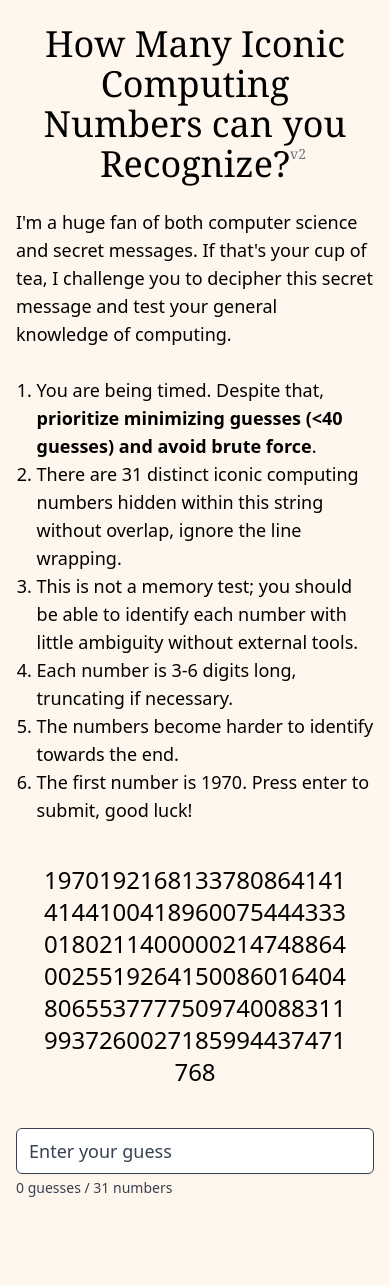
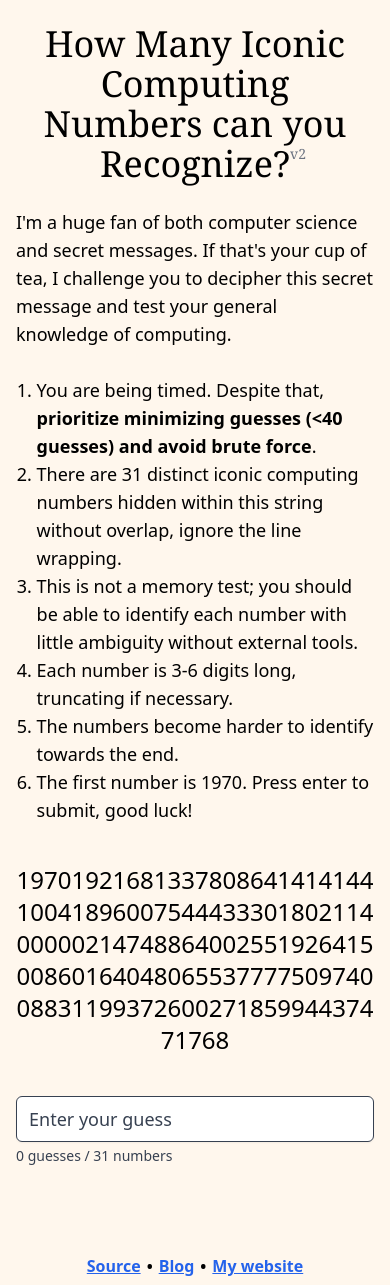
Before and after one commit to ArhanChaudhary/iconic-computing-numbers, a SvelteKit app: page / in a window 390 px wide. Shown: the top 1285 px of the page. Built offline with nearby package versions, Linux system fonts and the light colour scheme; a web font is replaced by a local one.

Commit message:
fix padding on mobile

```diff
--- a/src/routes/+page.svelte
+++ b/src/routes/+page.svelte
@@ -183,7 +183,7 @@
 		<li>The first number is 1970. Press enter to submit, good luck!</li>
 	</ol>
 </div>
-<div class="text-2xl text-center break-words my-10 px-6" bind:this={numbersEl}>
+<div class="text-2xl text-center break-words my-10 mx-auto max-w-[64ch]" bind:this={numbersEl}>
 	<!-- No cheating! Oh well, since you're already here you might as well check out my website while at it https://arhan.sh/ -->
 	{#each data.numbers as { value }}<span data-value={value}>{value}</span>{/each}
 </div>
```
